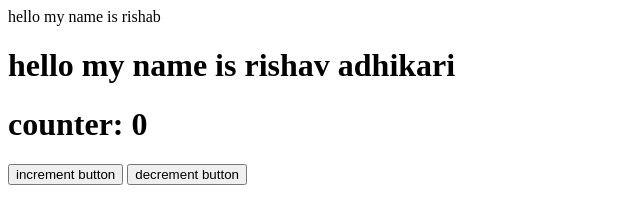
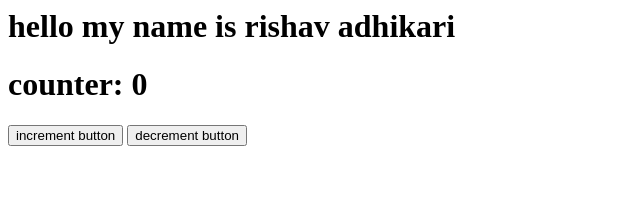
Before and after one commit to rishavadhikari4/Counter_repo, a plain HTML site: page index.html in a window 1280 px wide. Shown: the whole page, without its empty margins (0-640 px from the left). Drawn offline with Linux system fonts and the light colour scheme.

Commit message:
hello world

```diff
--- a/index.html
+++ b/index.html
@@ -6,8 +6,7 @@
     <link rel="stylesheet" href="style.css">
 </head>
 <body>
-    <p> hello my name is rishab
-    </p>
+
     <h1>hello my name is rishav adhikari</h1>
     <h1>counter: <span id="counter">0</span></h1>
     <button id="increment">increment button</button>
```
